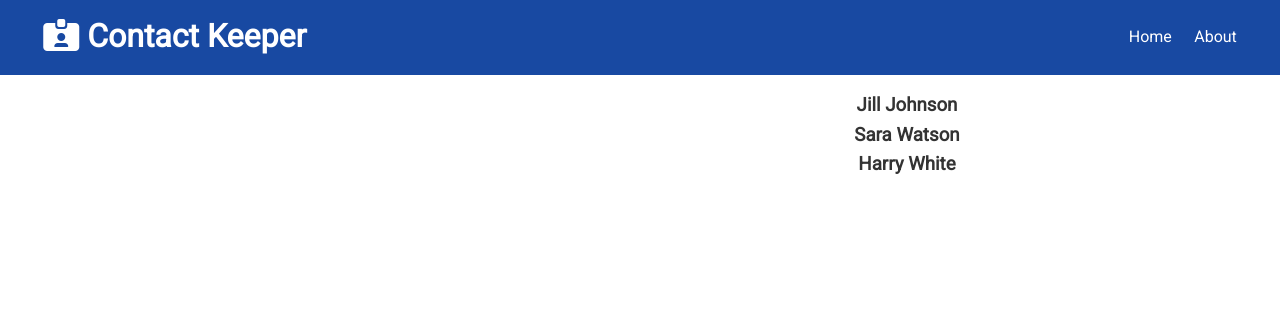
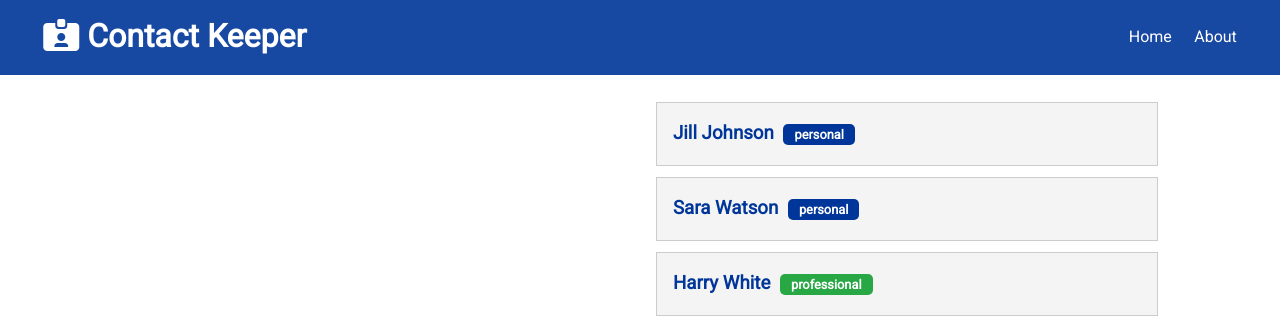
Before and after one commit to Mahsa1990a/contact-keeper, a React (Create React App) app in the folder client/: page / in a window 1280 px wide. Shown: the top 334 px of the page. Built offline with nearby package versions, Linux system fonts and the light colour scheme.

Commit message:
added contactItem

```diff
--- a/client/src/components/contacts/Contacts.jsx
+++ b/client/src/components/contacts/Contacts.jsx
@@ -1,4 +1,5 @@
 import React, { useContext, Fragment } from 'react';
+import ContactItem from './ContactItem';
 import ContactContext from '../../context/contact/contactContext';
 
 function Contacts() {
@@ -9,7 +10,7 @@
   return (
     <Fragment>
       {contacts.map(contact => (
-        <h3>{contact.name}</h3>
+        <ContactItem key={contact.id} contact={contact} />
       ))}
     </Fragment>
   )
```
